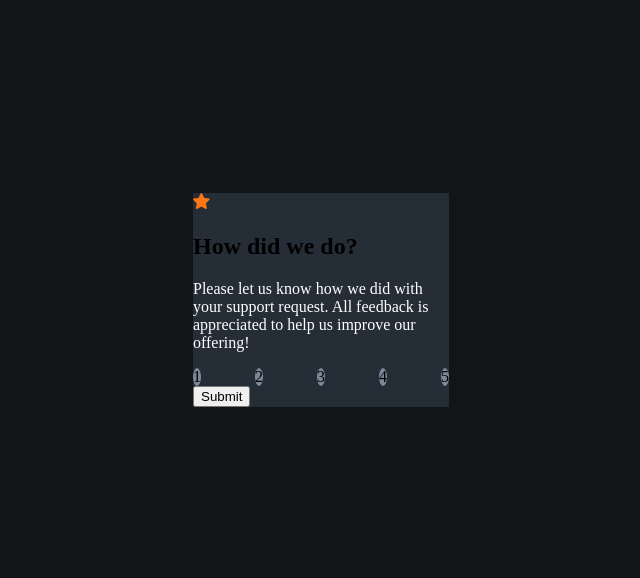
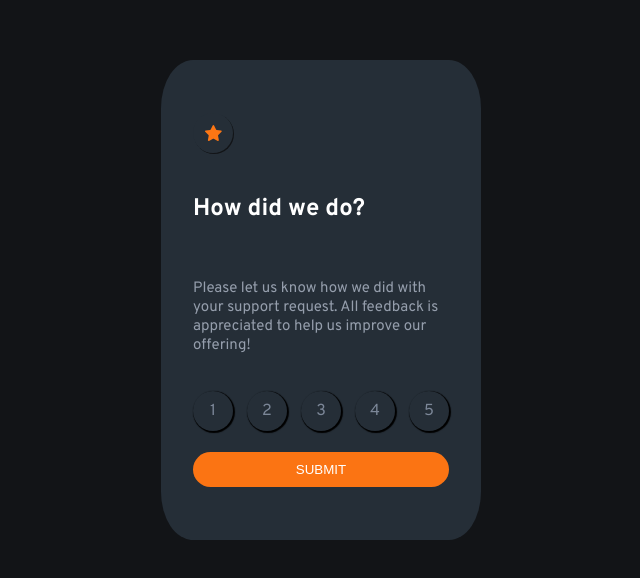
Before and after one commit to Edwin574/Rating-UI, a plain HTML site: page index.html in a window 1280 px wide. Shown: the part 108-686 px from the top of the page, without its empty margins (319-959 px from the left). Drawn offline with Linux system fonts and the light colour scheme.

Commit message:
done with styling

```diff
--- a/index.html
+++ b/index.html
@@ -1,27 +1,37 @@
 <!DOCTYPE html>
 <html lang="en">
   <head>
-  <meta charset="UTF-8">
-  <meta name="viewport" content="width=device-width, initial-scale=1.0"> <!-- displays site properly based on user's device -->
+    <meta charset="UTF-8" />
+    <meta name="viewport" content="width=device-width, initial-scale=1.0" />
+    <!-- displays site properly based on user's device -->
 
-  <link rel="icon" type="image/png" sizes="32x32" href="./images/favicon-32x32.png">
-  <link rel="stylesheet" href="./styles/style.css">
+    <link
+      rel="icon"
+      type="image/png"
+      sizes="32x32"
+      href="./images/favicon-32x32.png"
+    />
+    <link rel="stylesheet" href="./styles/style.css" />
+    <link rel="preconnect" href="https://fonts.googleapis.com" />
+    <link rel="preconnect" href="https://fonts.gstatic.com" crossorigin />
+    <link
+      href="https://fonts.googleapis.com/css2?family=Overpass:wght@400;700&display=swap"
+      rel="stylesheet"
+    />
     <title>Frontend Mentor | Interactive rating component</title>
 
     <!-- Feel free to remove these styles or customise in your own stylesheet 👍 -->
-  <style>
-    .attribution { font-size: 11px; text-align: center; }
-    .attribution a { color: hsl(228, 45%, 44%); }
-  </style>
   </head>
   <body>
-
-
     <div class="main">
-      <img src="./images/icon-star.svg" alt="rating star image" srcset="">
+      <div class="image">
+        <img src="./images/icon-star.svg" alt="rating star image" srcset="" />
+      </div>
       <h2 class="header">How did we do?</h2>
-      <p class="text"> Please let us know how we did with your support request. All feedback is appreciated
-        to help us improve our offering!</p>
+      <p class="text">
+        Please let us know how we did with your support request. All feedback is
+        appreciated to help us improve our offering!
+      </p>
       <div class="rates">
         <div>1</div>
         <div>2</div>
@@ -29,21 +39,8 @@
         <div>4</div>
         <div>5</div>
       </div>
-        <button type="submit">Submit</button>
+      <button class="submit" type="submit">SUBMIT</button>
     </div>
-
-
-
-
-
-
-
-
-
-
-
-
-
 
     <!-- Thank you state start
 
@@ -55,6 +52,5 @@
   don’t hesitate to get in touch!
 
    Thank you state end -->
-
   </body>
 </html>
--- a/styles/style.css
+++ b/styles/style.css
@@ -5,8 +5,9 @@
   --Medium-Grey: hsl(216, 12%, 54%);
   --Dark-Blue: hsl(213, 19%, 18%);
   --Very-Dark-Blue: hsl(216, 12%, 8%);
+  --font: "Overpass", sans-serif;
 }
-*{
+* {
   box-sizing: border-box;
 }
 
@@ -15,18 +16,30 @@ body {
   display: flex;
   justify-content: center;
   align-items: center;
+  /* gap: 100px; */
   /* align-self: center; */
   align-content: center;
   height: 100vh;
+  font-family: var(--font);
 }
 
 .main {
-  background-color: var(--Dark-Blue);
-  width: 20vw;
+  background-color: #252E37;
+  width: 25vw;
+  height: 60vh;
   margin: 0 auto;
+  padding: 2rem;
+  border-radius: 10%;
+  display: flex;
+  flex-direction: column;
+  justify-content: space-evenly;
+}
+.header {
+  color: var(--White);
 }
 .text {
-  color: var(--White);
+  font-size: 15px;
+  color: var(--Light-Grey);
 }
 .rates {
   display: flex;
@@ -34,6 +47,35 @@ body {
   align-items: center;
 }
 .rates > div {
+  font-family: var(--font);
   border-radius: 50%;
-  background-color: var(--Medium-Grey);
+  width: 40px;
+  height: 40px;
+  background-color:#252E37;
+  text-align: center;
+  display: flex;
+  justify-content: center;
+  align-items: center;
+  color: var(--Medium-Grey);
+  box-shadow: 1px 1px 1px 1px black;
+
 }
+.image {
+  background-color: #252E37;
+  border-radius: 100%;
+  box-shadow: 1px 1px var(--Very-Dark-Blue);
+  width: 40px;
+  height: 40px;
+  text-align: center;
+  padding: 1px;
+  display: flex;
+  align-items: center;
+  justify-content: center;
+}
+.submit{
+  background-color: var(--Orange);
+  padding: 10px 3px;
+  border: none;
+  border-radius:50px ;
+  color: VAR(--White);
+}
```
Lines whose indentation alone changed are shown as unchanged.
